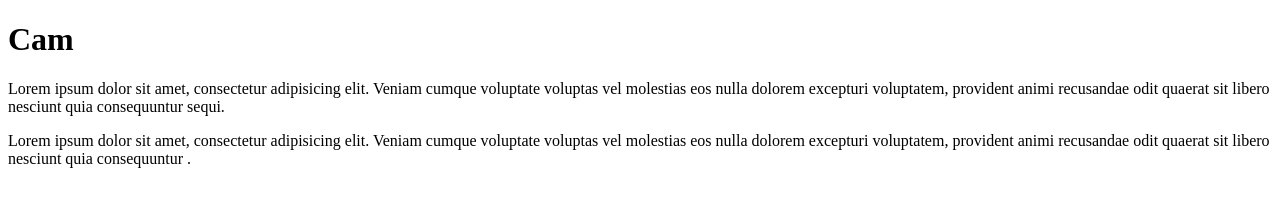
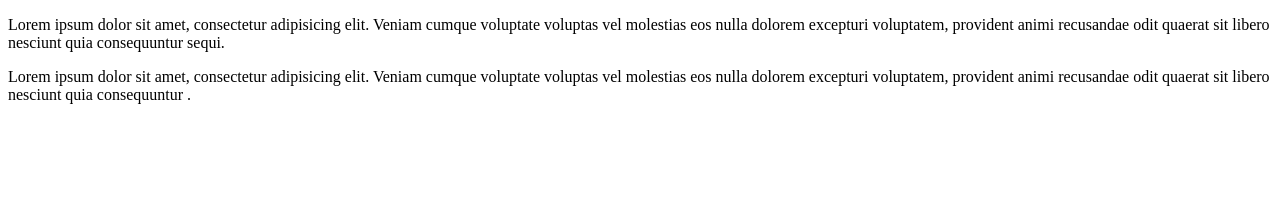
Before and after one commit to Pablo5936/workspace, a plain HTML site: page CSS/Modelos de cajas/p.html in a window 1280 px wide. Drawn offline with Linux system fonts and the light colour scheme.

Commit message:
mi nueva version desde vscode

```diff
--- a/CSS/Modelos de cajas/p.html
+++ b/CSS/Modelos de cajas/p.html
@@ -6,7 +6,6 @@
     <title>Document</title>
   </head>
   <body>
-    <h1>Cam</h1>
     <p>
       Lorem ipsum dolor sit amet, consectetur adipisicing elit. Veniam cumque
       voluptate voluptas vel molestias eos nulla dolorem excepturi voluptatem,
```
